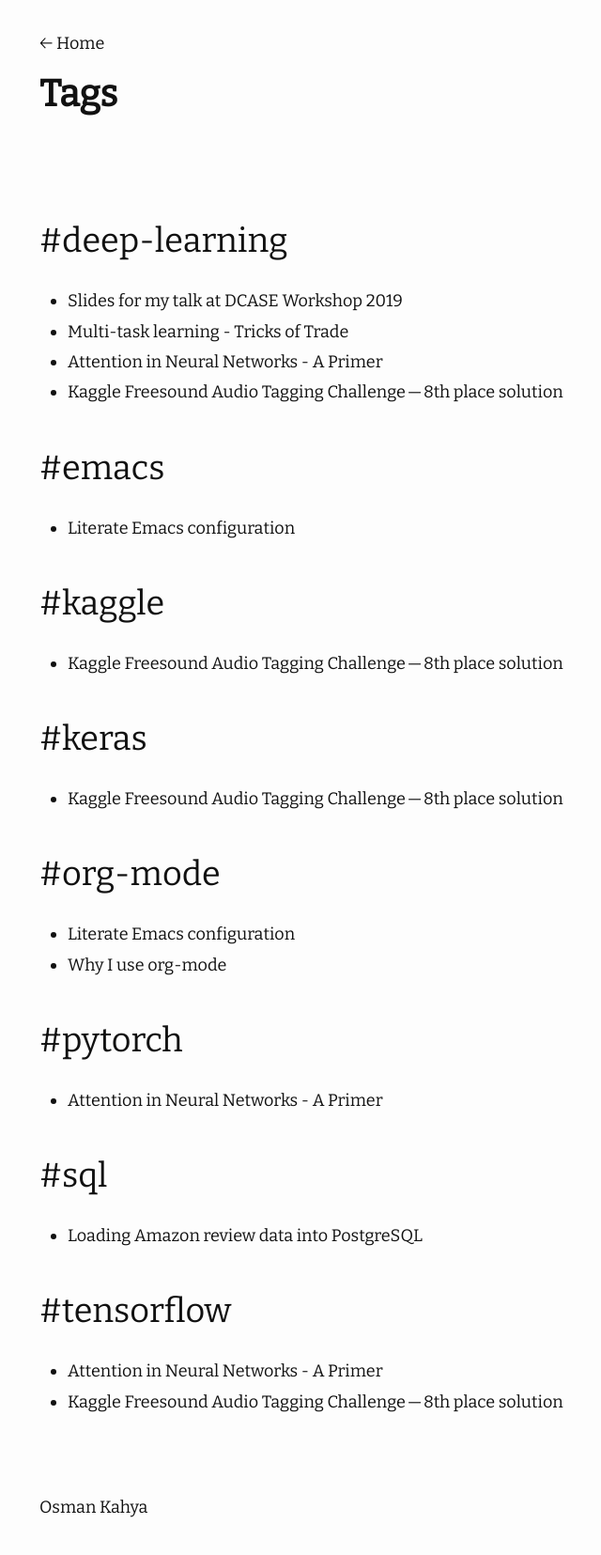
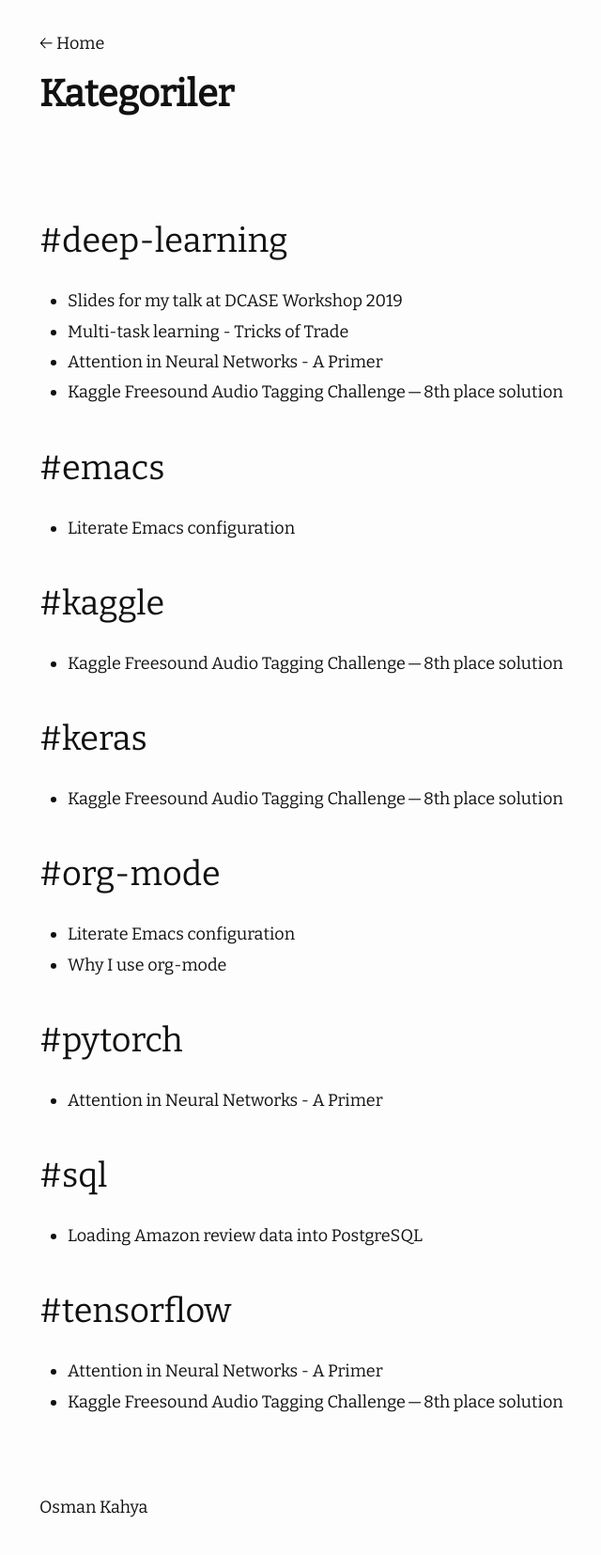
Before and after one commit to dyedefRa/osmankahya.github.io, a Jekyll site: the page built from tags.html, in a window 1280 px wide. Shown: the whole page at 94% size, without its empty margins (228-868 px from the left). Built offline with Jekyll 4.4.1, drawn with Linux system fonts in a browser that asks for light colours; nearby versions of some CDN libraries.

Commit message:
arranging

```diff
--- a/_config.yml
+++ b/_config.yml
@@ -21,9 +21,9 @@ moving:
     github:  osmankahya
     rss: RSS
     # dribbble:
-    facebook: kahyaosmann
+    # facebook: kahyaosmann
     # flickr:
-    instagram: osmnkhya
+    # instagram: osmnkhya
     linkedin: osmankahya
     # pinterest:
     # youtube:
--- a/_layouts/home.html
+++ b/_layouts/home.html
@@ -12,7 +12,7 @@ layout: default
 
   <nav>
     <ul>
-      <li><a class="link" href="{{ site.url }}/tags">Etiketler</a></li>
+      <li><a class="link" href="{{ site.url }}/tags">Kategoriler</a></li>
       <li><a class="link" href="{{ site.url }}/about">Hakkımda</a></li>
     </ul>
   </nav>
--- a/tags.html
+++ b/tags.html
@@ -1,6 +1,6 @@
 ---
 layout: post
-title: Tags
+title: Kategoriler
 ---
 
 <section class="tag-list">
```
Also changed, not shown: about.md (+2 -1 lines).
